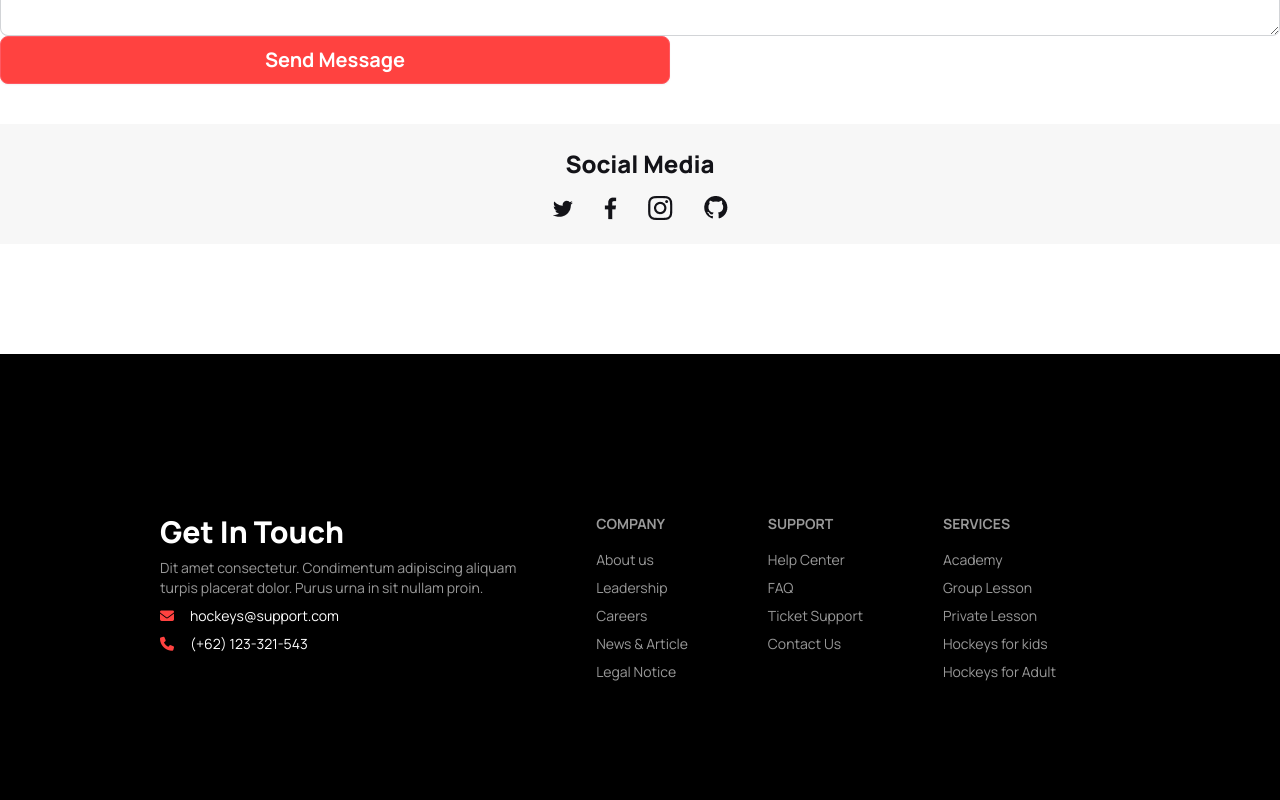
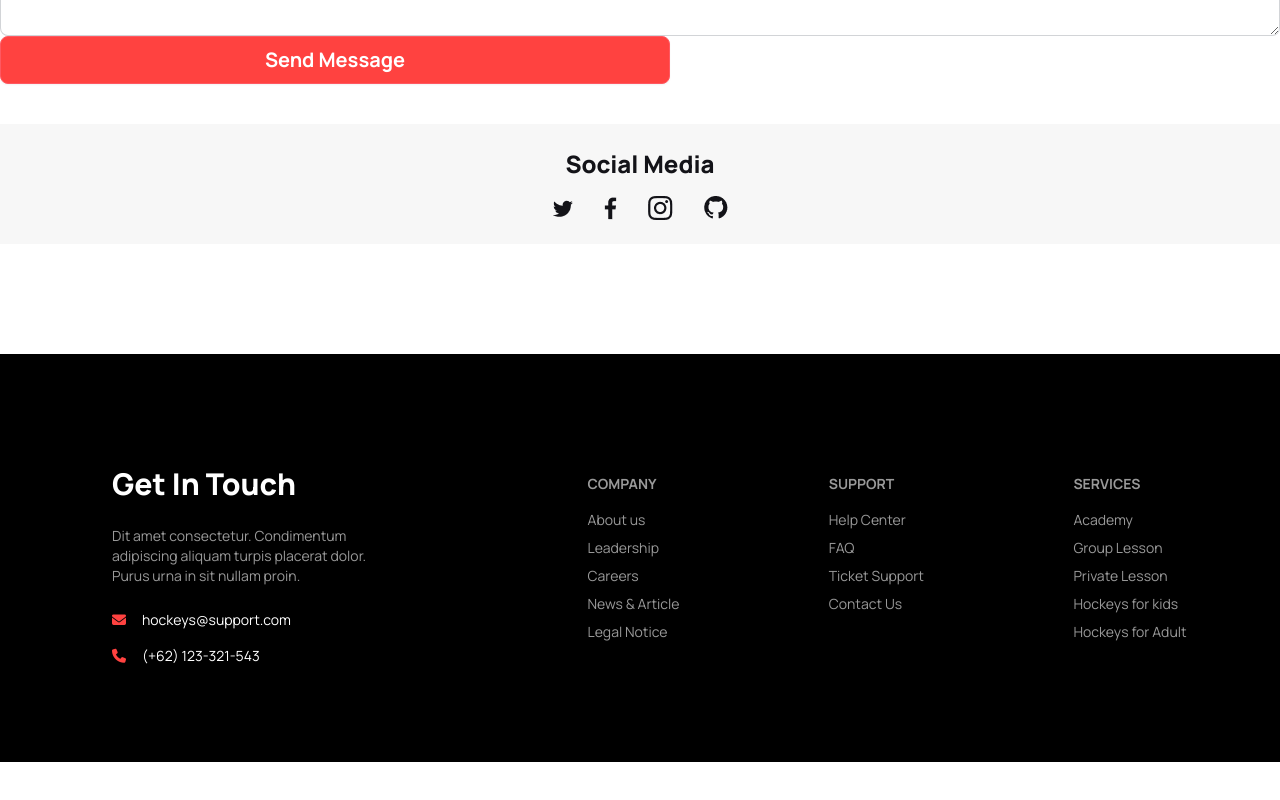
Before and after one commit to codeftsaikat/Hockeys-website, a plain HTML site: page index.html in a window 1280 px wide. Shown: the part 4497-5297 px from the top of the page. After the commit the page ends 5259 px from the top, so only its background shows below. Drawn offline with nearby package versions, Linux system fonts and the light colour scheme.

Commit message:
fixed some issue

```diff
--- a/index.html
+++ b/index.html
@@ -4,7 +4,7 @@
 <head>
     <meta charset="UTF-8">
     <meta name="viewport" content="width=device-width, initial-scale=1.0">
-    <title>Assignment-03</title>
+    <title>hockeys-site</title>
     <link href="https://cdn.jsdelivr.net/npm/daisyui@4.6.0/dist/full.min.css" rel="stylesheet" type="text/css" />
     <script src="https://cdn.tailwindcss.com"></script>
     <link rel="preconnect" href="https://fonts.googleapis.com">
@@ -454,24 +454,25 @@
 
     </main>
 
-    <footer class="footer p-40 bg-black text-base-content">
-        <aside>
-            <h2 class="text-3xl font-extrabold text-white">Get In Touch</h2>
-            <p class="text-[#FFFFFF99]">Dit amet consectetur. Condimentum adipiscing aliquam <br> turpis placerat dolor.
+    <footer class="footer py-20 bg-black text-base-content">
+        <aside class="mx-28">
+            <h2 class="text-3xl font-extrabold text-white mt-8">Get In Touch</h2>
+            <p class="text-[#FFFFFF99] mt-4">Dit amet consectetur. Condimentum <br> adipiscing aliquam turpis placerat
+                dolor. <br>
                 Purus urna in sit nullam
                 proin. </p>
-            <div class="flex items-center gap-4">
+            <div class="flex items-center gap-4 mt-4">
                 <i class="fa-solid fa-envelope text-[#FF4240]"></i>
                 <p class="text-white">hockeys@support.com</p>
             </div>
 
-            <div class="flex items-center gap-4">
+            <div class="flex items-center gap-4 mt-2">
                 <i class="fa-solid fa-phone text-[#FF4240]"></i>
                 <p class="text-white">(+62) 123-321-543</p>
             </div>
         </aside>
 
-        <nav class="text-[#FFFFFF99]">
+        <nav class="text-[#FFFFFF99] p-10">
             <header class="footer-title text-white">Company</header>
             <a class="link link-hover">About us</a>
             <a class="link link-hover">Leadership</a>
@@ -479,14 +480,14 @@
             <a class="link link-hover">News & Article</a>
             <a class="link link-hover">Legal Notice</a>
         </nav>
-        <nav class="text-[#FFFFFF99]">
+        <nav class="text-[#FFFFFF99] p-10">
             <header class="footer-title text-white">Support</header>
             <a class="link link-hover">Help Center</a>
             <a class="link link-hover">FAQ</a>
             <a class="link link-hover">Ticket Support</a>
             <a class="link link-hover">Contact Us</a>
         </nav>
-        <nav class="text-[#FFFFFF99]">
+        <nav class="text-[#FFFFFF99] p-10">
             <header class="footer-title text-white">Services</header>
             <a class="link link-hover">Academy</a>
             <a class="link link-hover">Group Lesson</a>
```
